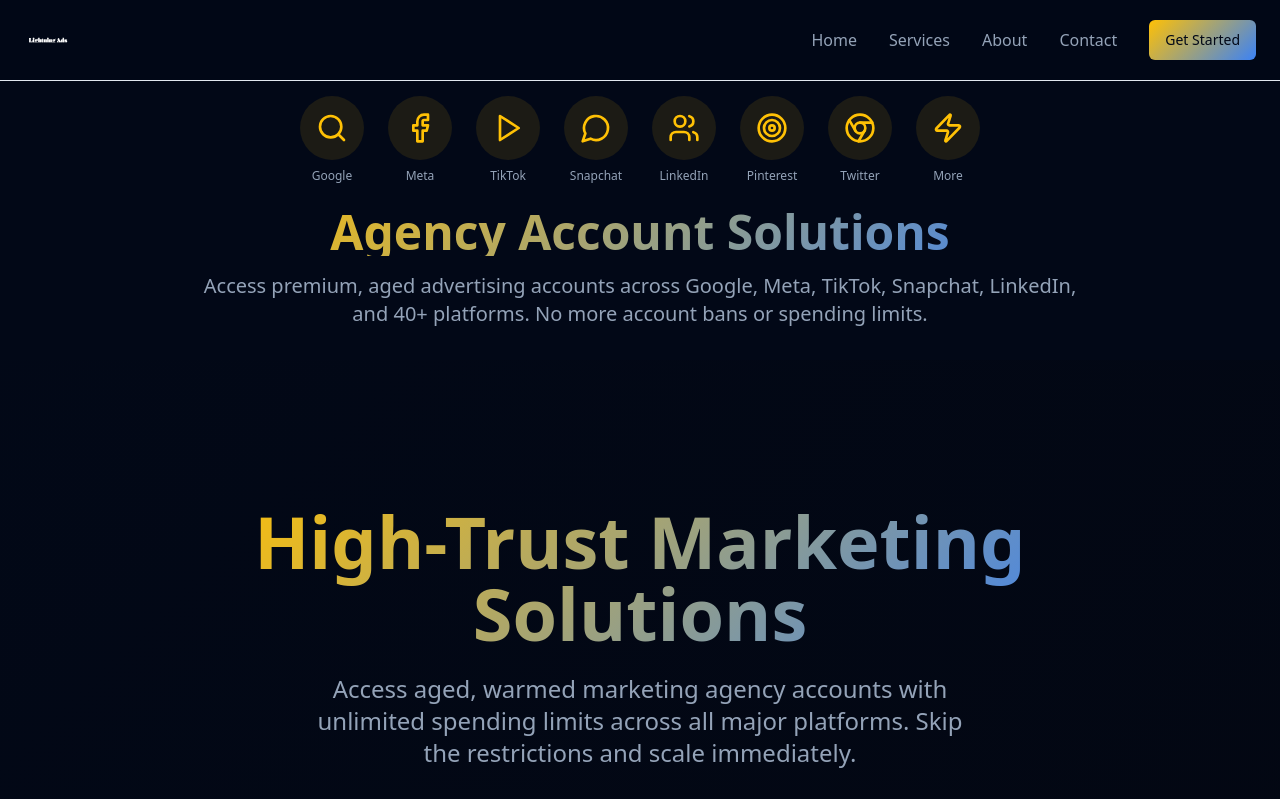
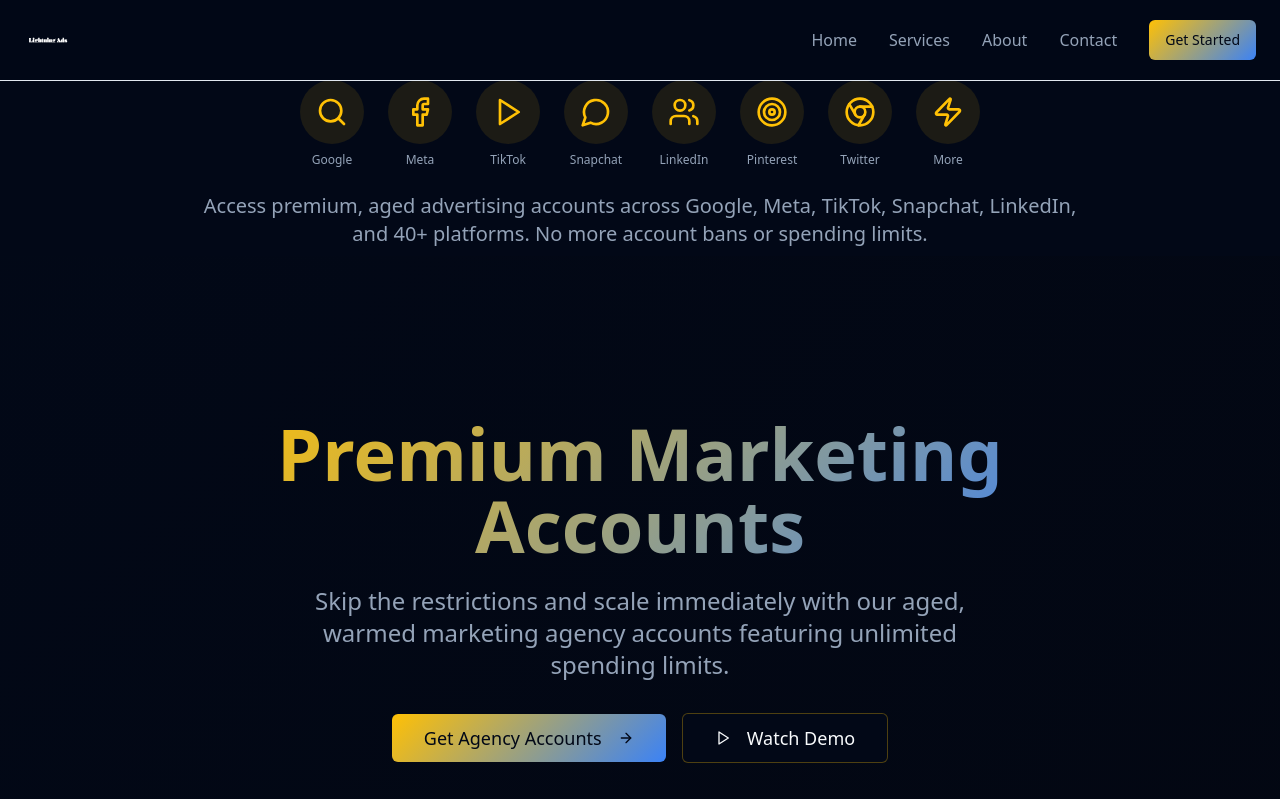
Before and after one commit to doctorfawad31-dev/lightening-ads, a React (Vite) app: page / in a window 1280 px wide. Shown: the top 799 px of the page. Built offline with nearby package versions, Linux system fonts and the light colour scheme; the HTML template or start-up script is replaced by a standard one.

Commit message:
Swap hero titles and reduce spacing

```diff
--- a/src/components/Hero.tsx
+++ b/src/components/Hero.tsx
@@ -5,8 +5,8 @@ import { useState, useEffect } from "react"
 
 const Hero = () => {
   const titles = [
-    "Premium Agency Ad Accounts",
-    "High-Trust Marketing Solutions",
+    "Agency Account Solutions",
+    "Premium Marketing Accounts",
     "Unlimited Spending Power"
   ]
 
@@ -20,7 +20,7 @@ const Hero = () => {
     return () => clearInterval(interval)
   }, [])
   return (
-    <section id="home" className="relative min-h-screen flex items-center justify-center overflow-hidden">
+    <section id="home" className="relative min-h-screen flex items-center justify-center overflow-hidden pt-8">
       {/* Background Image */}
       <div className="absolute inset-0">
         <img
@@ -44,8 +44,8 @@ const Hero = () => {
           </h1>
 
           <p className="text-xl md:text-2xl text-muted-foreground mb-8 max-w-2xl mx-auto">
-            Access aged, warmed marketing agency accounts with unlimited spending limits across all major platforms.
-            Skip the restrictions and scale immediately.
+            Skip the restrictions and scale immediately with our aged, warmed marketing
+            agency accounts featuring unlimited spending limits.
           </p>
 
           <div className="flex flex-col sm:flex-row gap-4 justify-center items-center">
--- a/src/components/PlatformBanner.tsx
+++ b/src/components/PlatformBanner.tsx
@@ -13,10 +13,10 @@ const PlatformBanner = () => {
   ]
 
   return (
-    <section className="pt-24 pb-8 bg-background">
+    <section className="pt-20 pb-2 bg-background">
       <div className="container mx-auto px-6">
         {/* Platform Icons */}
-        <div className="flex flex-wrap justify-center items-center gap-6 mb-6">
+        <div className="flex flex-wrap justify-center items-center gap-6">
           {platforms.map((platform, index) => (
             <div
               key={index}
@@ -32,11 +32,8 @@ const PlatformBanner = () => {
           ))}
         </div>
 
-        {/* Main Content */}
-        <div className="text-center max-w-4xl mx-auto">
-          <h2 className="text-4xl md:text-5xl font-bold mb-4 bg-gradient-primary bg-clip-text text-transparent">
-            Agency Account Solutions
-          </h2>
+        {/* Description */}
+        <div className="text-center max-w-4xl mx-auto mt-6">
           <p className="text-lg md:text-xl text-muted-foreground leading-relaxed">
             Access premium, aged advertising accounts across Google, Meta, TikTok,
             Snapchat, LinkedIn, and 40+ platforms. No more account bans or spending
```
